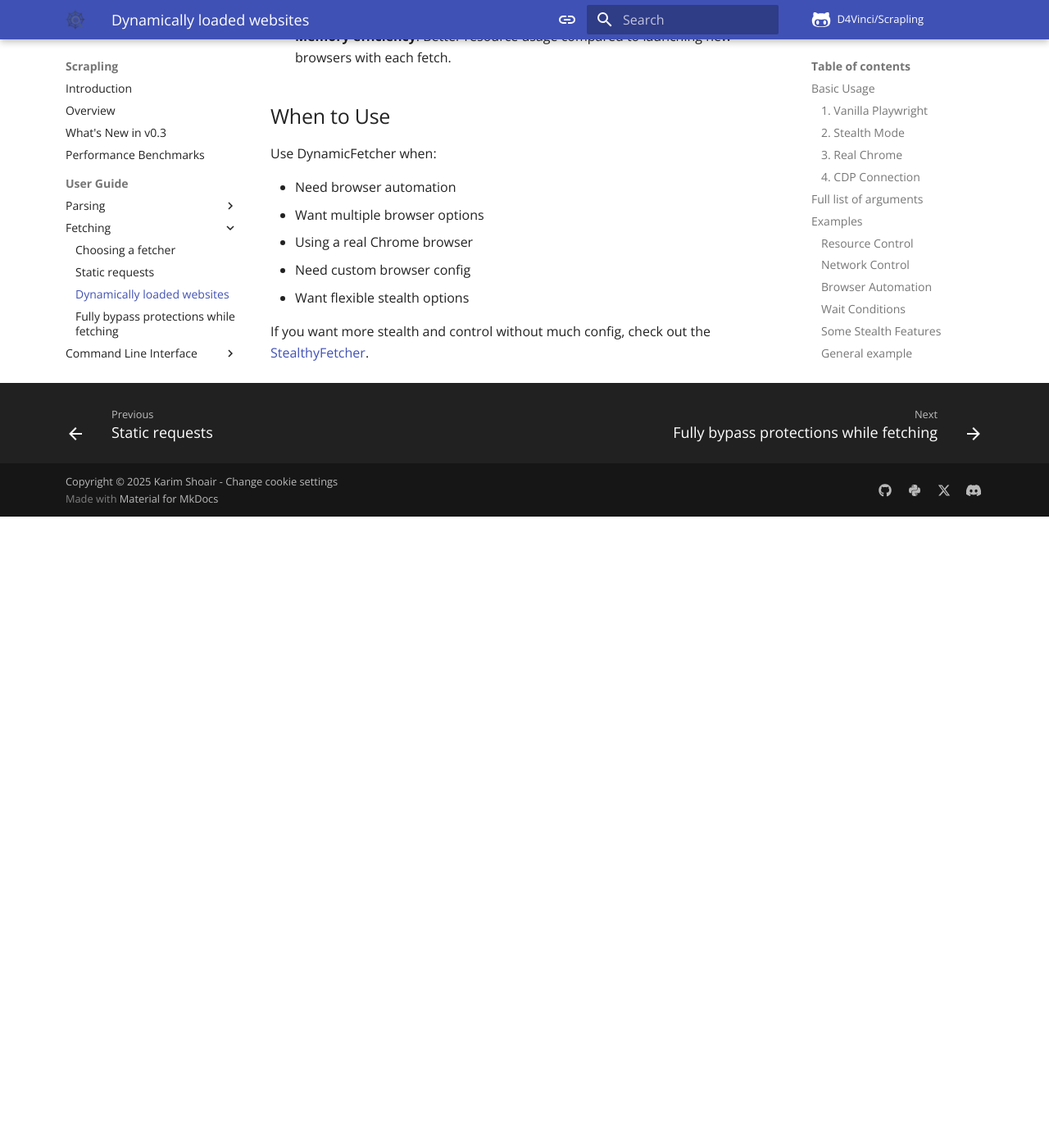
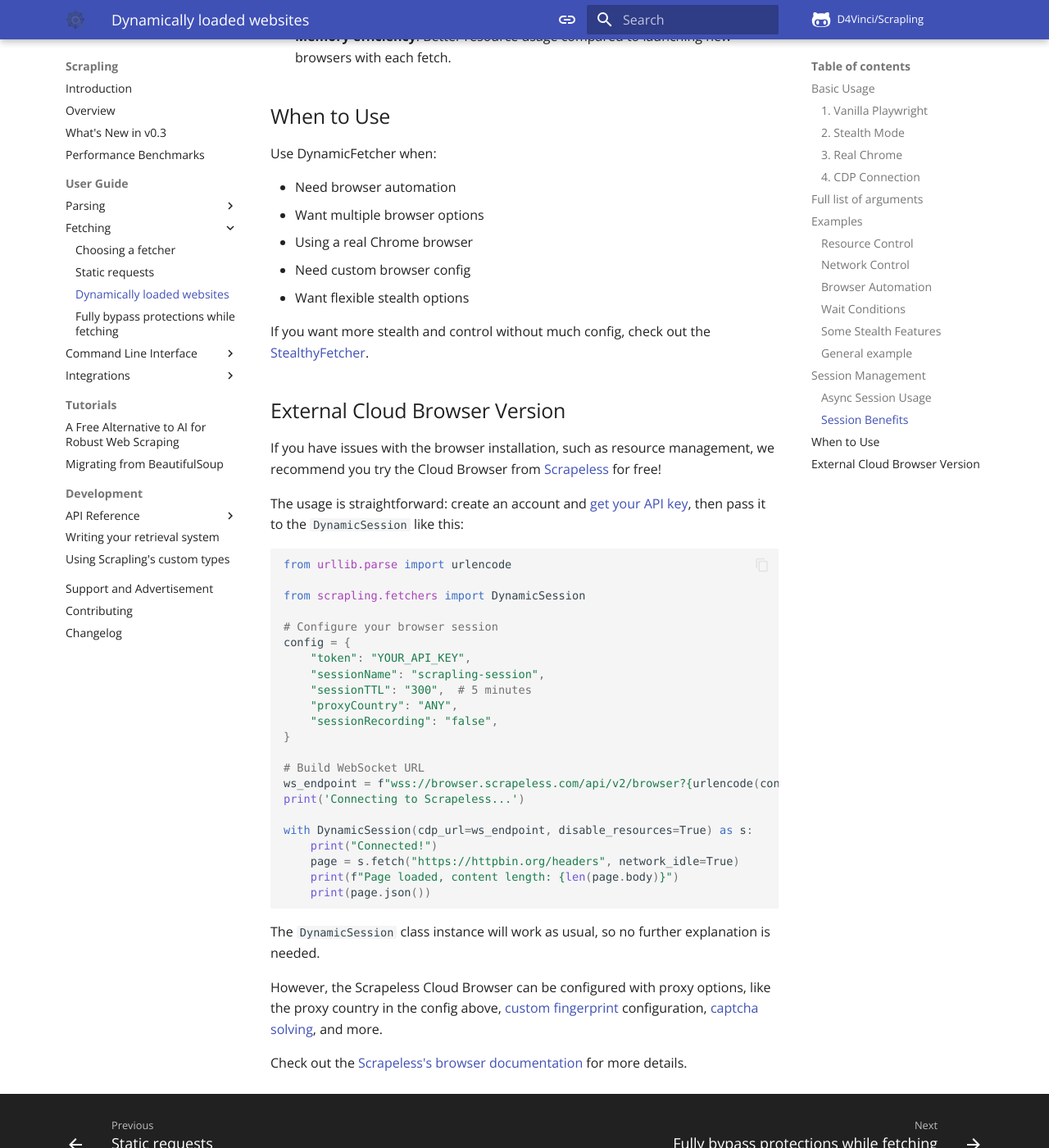
Before and after one commit to CybrFlux/CybrScrape, an MkDocs documentation site: the page built from docs/fetching/dynamic.md, in a window 1280 px wide and 1400 px high, scrolled down 9501 px. Shown: the whole window at 82% size. Built offline with MkDocs 1.6.1 and Material for MkDocs 9.7.7, drawn with Linux system fonts in a browser that asks for light colours; some web fonts are replaced; comment, search, counter and statistics services are not loaded; before the commit the page ends 10131 px from its top, so only the background shows below that.

Commit message:
docs: adding cloud browser segment

````diff
--- a/docs/fetching/dynamic.md
+++ b/docs/fetching/dynamic.md
@@ -301,3 +301,39 @@
 - Want flexible stealth options
 
 If you want more stealth and control without much config, check out the [StealthyFetcher](stealthy.md).
+
+## External Cloud Browser Version
+
+If you have issues with the browser installation, such as resource management, we recommend you try the Cloud Browser from [Scrapeless](https://www.scrapeless.com/en/product/scraping-browser) for free!
+
+The usage is straightforward: create an account and [get your API key](https://docs.scrapeless.com/en/scraping-browser/quickstart/getting-started/), then pass it to the `DynamicSession` like this:
+
+```python
+from urllib.parse import urlencode
+
+from scrapling.fetchers import DynamicSession
+
+# Configure your browser session
+config = {
+    "token": "YOUR_API_KEY",
+    "sessionName": "scrapling-session",
+    "sessionTTL": "300",  # 5 minutes
+    "proxyCountry": "ANY",
+    "sessionRecording": "false",
+}
+
+# Build WebSocket URL
+ws_endpoint = f"wss://browser.scrapeless.com/api/v2/browser?{urlencode(config)}"
+print('Connecting to Scrapeless...')
+
+with DynamicSession(cdp_url=ws_endpoint, disable_resources=True) as s:
+    print("Connected!")
+    page = s.fetch("https://httpbin.org/headers", network_idle=True)
+    print(f"Page loaded, content length: {len(page.body)}")
+    print(page.json())
+```
+The `DynamicSession` class instance will work as usual, so no further explanation is needed.
+
+However, the Scrapeless Cloud Browser can be configured with proxy options, like the proxy country in the config above, [custom fingerprint](https://docs.scrapeless.com/en/scraping-browser/features/advanced-privacy-anti-detection/custom-fingerprint/) configuration, [captcha solving](https://docs.scrapeless.com/en/scraping-browser/features/advanced-privacy-anti-detection/supported-captchas/), and more.
+
+Check out the [Scrapeless's browser documentation](https://docs.scrapeless.com/en/scraping-browser/quickstart/introduction/) for more details.
````
